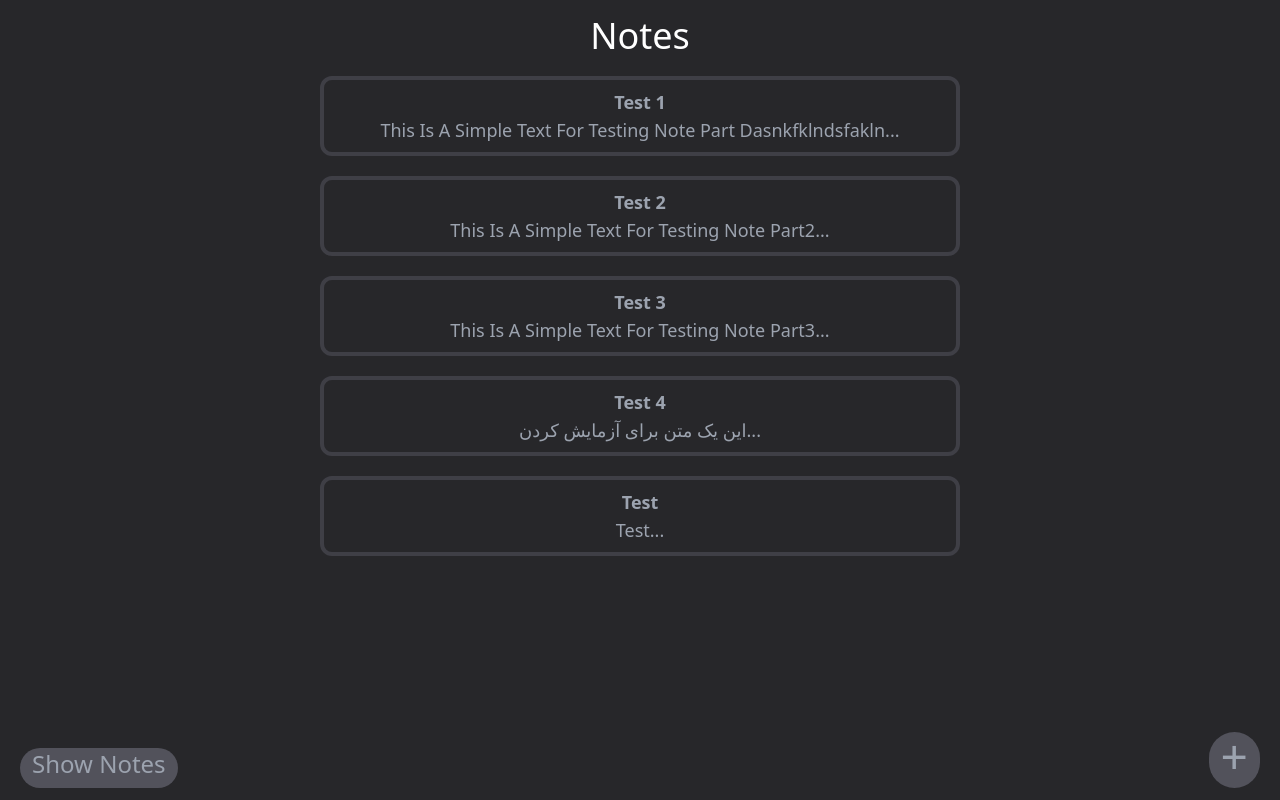
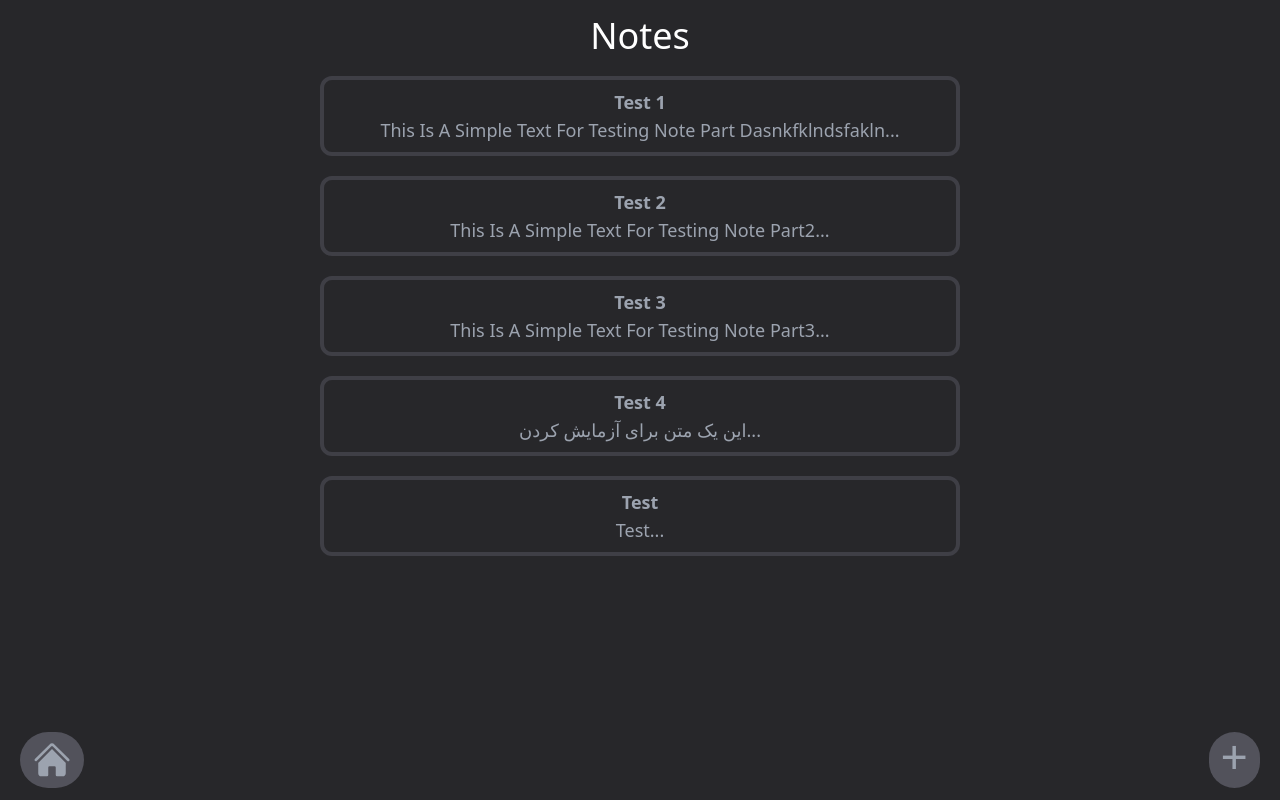
Before and after one commit to erfan004/note-app, a React (Vite) app: page / in a window 1280 px wide. Built offline with nearby package versions, Linux system fonts and the light colour scheme; data requests are answered from the project's data file.

Commit message:
style: :lipstick: changing navigate to note page with icon
changing navigate to note page with icon

```diff
--- a/package.json
+++ b/package.json
@@ -13,6 +13,7 @@
   "dependencies": {
     "@heroicons/react": "^2.0.18",
     "axios": "^1.4.0",
+    "heroicons": "^2.0.18",
     "json-server": "^0.17.3",
     "react": "^18.2.0",
     "react-dom": "^18.2.0",
--- a/src/components/Layout.tsx
+++ b/src/components/Layout.tsx
@@ -1,4 +1,5 @@
 import {Link} from 'react-router-dom'
+import { HomeIcon } from '@heroicons/react/24/solid'
 const Layout = ({children}: {children : React.ReactNode}) => {
   return (
     <div>
@@ -9,10 +10,9 @@ const Layout = ({children}: {children : React.ReactNode}) => {
         </div>
       </Link>
       <Link to={"/"}>
-        <div className="text-2xl cursor-pointer capitalize  bg-zinc-600 fixed hover:bg-zinc-700 hover:text-white duration-300 pt-0 bottom-3 text-gray-400  px-3 py-2 left-5 rounded-full">
-          show notes
-        </div>
+        <HomeIcon className="w-16 cursor-pointer capitalize  bg-zinc-600 fixed hover:bg-zinc-700 hover:text-white duration-300 bottom-3 text-gray-400  px-3 py-2 left-5 rounded-full" />
       </Link>
+
     </div>
   );
 };
```
Also changed, not shown: 1 other file (tests, documents, lock files or other folders).
